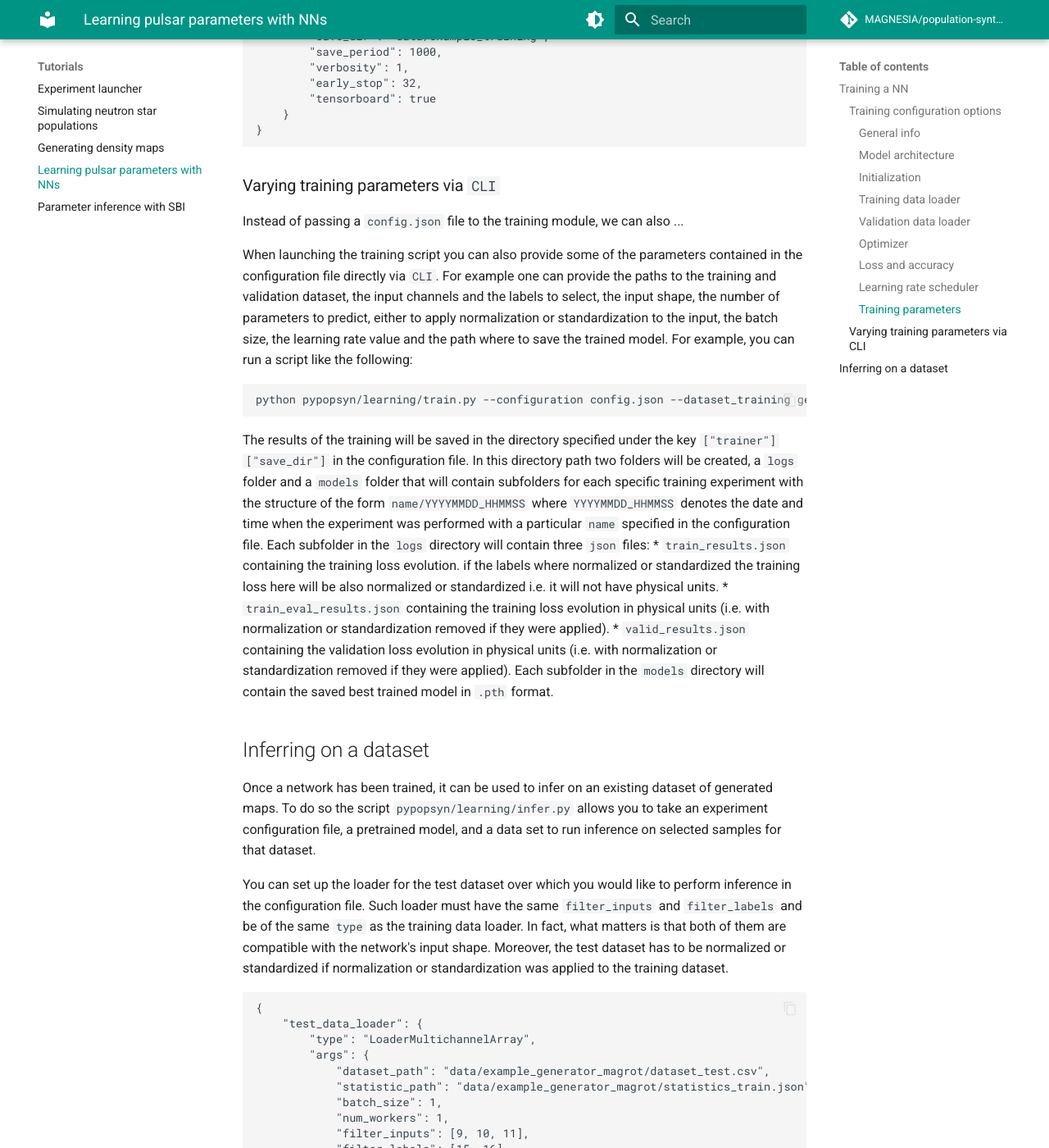
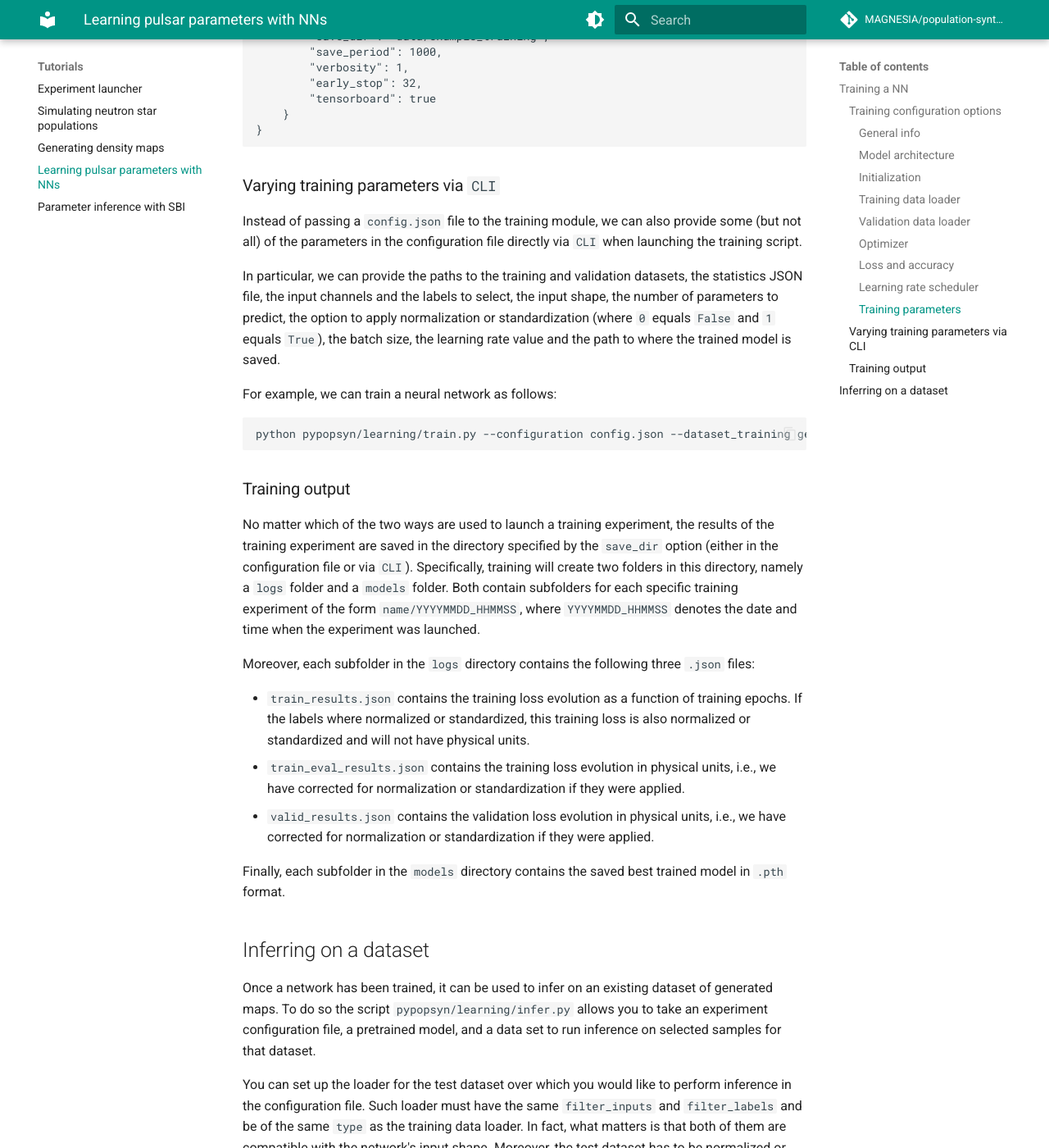
Before and after one commit to ice-csic-astroexotic/ML-Poppyns, an MkDocs documentation site: the page built from docs/tutorials/learning_tutorial.md, in a window 1280 px wide and 1400 px high, scrolled down 5879 px. Shown: the whole window at 82% size. Built offline with MkDocs 1.6.1 and Material for MkDocs 9.7.7, drawn with Linux system fonts in a browser that asks for light colours; formulas are drawn with MathJax 3; comment, search, counter and statistics services are not loaded; some of the changed text lies outside the part shown.

Commit message:
Adjusting text for clarity; Part V.

````diff
--- a/docs/tutorials/learning_tutorial.md
+++ b/docs/tutorials/learning_tutorial.md
@@ -68,7 +68,7 @@ specific convergence thresholds for each of the possible output parameters.
 
 Next, we specify the network architecture. In the following example, we use predefined convolutional neural network
 (CNN) denoted by `ModelConv`. This CNN receives an array of shape $32 \times 32$ with `3` different input channels
-(three of our density maps) and outputs `2` values (corresponding to two of our pulsar population parameters):
+(three of our density maps) and outputs `2` values (corresponding to two of our pulsar population parameters).
 ```commandline
 {
     "arch": {
@@ -261,23 +261,38 @@ overfitting.
 
 ### Varying training parameters via `CLI`
 
-Instead of passing a `config.json` file to the training module, we can also ...
+Instead of passing a `config.json` file to the training module, we can also provide some (but not all) of the
+parameters in the configuration file directly via `CLI` when launching the training script.
 
-When launching the training script you can also provide some of the parameters contained in the configuration file directly via `CLI`.
-For example one can provide the paths to the training and validation dataset, the input channels and the labels to select, the input shape, the number of parameters to predict, either to apply normalization or standardization to the input, the batch size, the learning rate value and the path where to save the trained model.
-For example, you can run a script like the following:
+In particular, we can provide the paths to the training and validation datasets, the statistics JSON file,
+the input channels and the labels to select, the input shape, the number of parameters to predict, the option to
+apply normalization or standardization (where `0` equals `False` and `1` equals `True`), the batch size, the learning
+rate value and the path to where the trained model is saved.
+
+For example, we can train a neural network as follows:
 ```commandline
 python pypopsyn/learning/train.py --configuration config.json --dataset_training generated_dataset/dataset_train.csv --dataset_validation generated_dataset/dataset_valid.csv --dataset_statistics generated_dataset/statistics_train.json --filter_inputs 0 3 4 5 --filter_labels 14 --input_shape 4 64 64 --num_parameters 1 --normalize 1 --batch_size 1 --lr 1e-5 --save_dir training_results
 ```
 
-The results of the training will be saved in the directory specified under the key `["trainer"]["save_dir"]` in the configuration file.
-In this directory path two folders will be created, a `logs` folder and a `models` folder that will contain subfolders for each specific training experiment with the structure of the form `name/YYYYMMDD_HHMMSS` where `YYYYMMDD_HHMMSS` denotes the date and time when the experiment was performed with a particular `name` specified in the configuration file.
-Each subfolder in the `logs` directory will contain three `json` files:
-* `train_results.json` containing the training loss evolution. if the labels where normalized or standardized the training loss here will be also normalized or standardized i.e. it will not have physical units.
-* `train_eval_results.json` containing the training loss evolution in physical units (i.e. with normalization or standardization removed if they were applied).
-* `valid_results.json` containing the validation loss evolution in physical units (i.e. with normalization or standardization removed if they were applied).
-Each subfolder in the `models` directory will contain the saved best trained model in `.pth` format.
+### Training output
 
+No matter which of the two ways are used to launch a training experiment, the results of the training experiment are
+saved in the directory specified by the `save_dir` option (either in the configuration file or via `CLI`). Specifically,
+training will create two folders in this directory, namely a `logs` folder and a `models` folder. Both contain
+subfolders for each specific training experiment of the form `name/YYYYMMDD_HHMMSS`, where `YYYYMMDD_HHMMSS` denotes
+the date and time when the experiment was launched.
+
+Moreover, each subfolder in the `logs` directory contains the following three `.json` files:
+
+* `train_results.json` contains the training loss evolution as a function of training epochs.
+    If the labels where normalized or standardized, this training loss is also normalized or standardized
+    and will not have physical units.
+* `train_eval_results.json` contains the training loss evolution in physical units, i.e., we have corrected for
+     normalization or standardization if they were applied.
+* `valid_results.json` contains the validation loss evolution in physical units, i.e., we have corrected for
+     normalization or standardization if they were applied.
+
+Finally, each subfolder in the `models` directory contains the saved best trained model in `.pth` format.
 
 ## Inferring on a dataset
 
````
